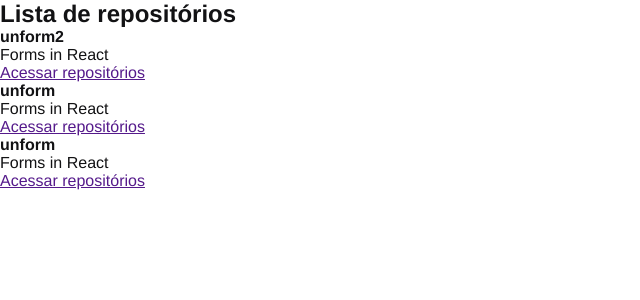
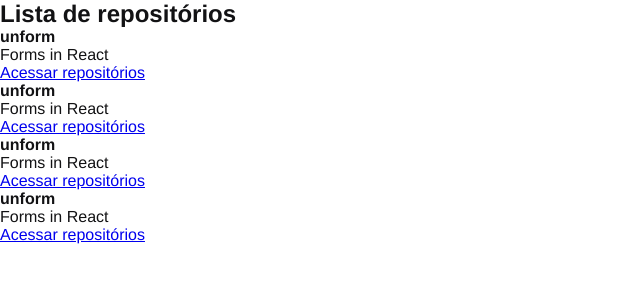
Before and after one commit to FernandoBrino/introduction-reactjs, a React app: page / in a window 1280 px wide. Shown: the top 300 px of the page, without its empty margins (0-640 px from the left). Built offline with nearby package versions, Linux system fonts and the light colour scheme.

Commit message:
Using property

```diff
--- /dev/null
+++ b/src/components/RepositoryItem.jsx
@@ -0,0 +1,12 @@
+export function RepositoryItem(props) {
+    return(
+        <li>
+            <strong>{props.repository.name ?? 'Default'}</strong>
+            <p>{props.repository.description}</p>
+
+            <a href={props.repository.link}>
+                Acessar repositórios
+            </a>
+        </li>
+    );
+}
--- a/src/components/RepositoryList.jsx
+++ b/src/components/RepositoryList.jsx
@@ -1,4 +1,10 @@
-const repositoryName = 'unform2';
+import { RepositoryItem } from "./RepositoryItem";
+
+const repository = {
+    name: 'unform',
+    description: 'Forms in React',
+    link: 'https://github.com/rocketseat'
+}
 
 export function RepositoryList() {
     return (
@@ -6,30 +12,10 @@
             <h1>Lista de repositórios</h1>
 
             <ul>
-                <li>
-                    <strong>{repositoryName}</strong>
-                    <p>Forms in React</p>
-
-                    <a href="">
-                        Acessar repositórios
-                    </a>
-                </li>
-                <li>
-                    <strong>unform</strong>
-                    <p>Forms in React</p>
-
-                    <a href="">
-                        Acessar repositórios
-                    </a>
-                </li>
-                <li>
-                    <strong>unform</strong>
-                    <p>Forms in React</p>
-
-                    <a href="">
-                        Acessar repositórios
-                    </a>
-                </li>
+              <RepositoryItem repository={repository}/>
+              <RepositoryItem repository={repository}/>
+              <RepositoryItem repository={repository}/>
+              <RepositoryItem repository={repository}/>
             </ul>
         </section>
     )
```
